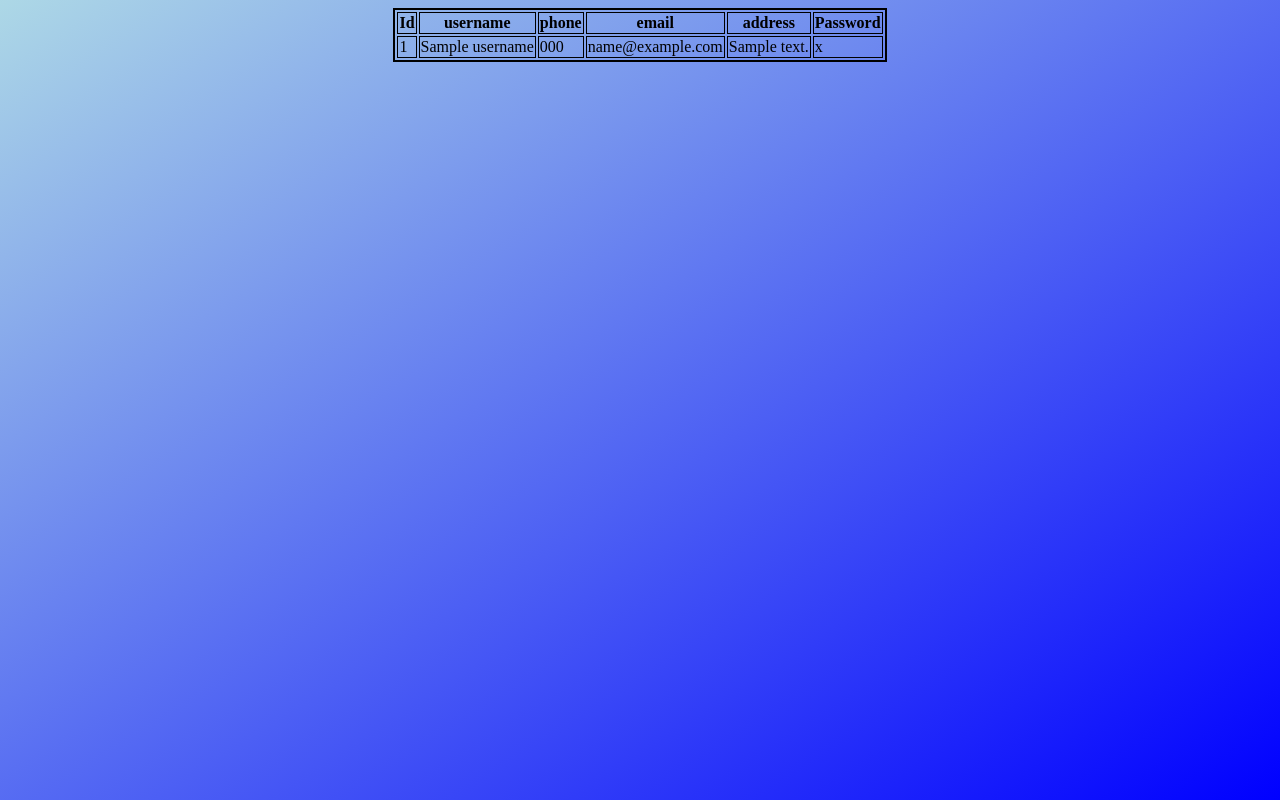
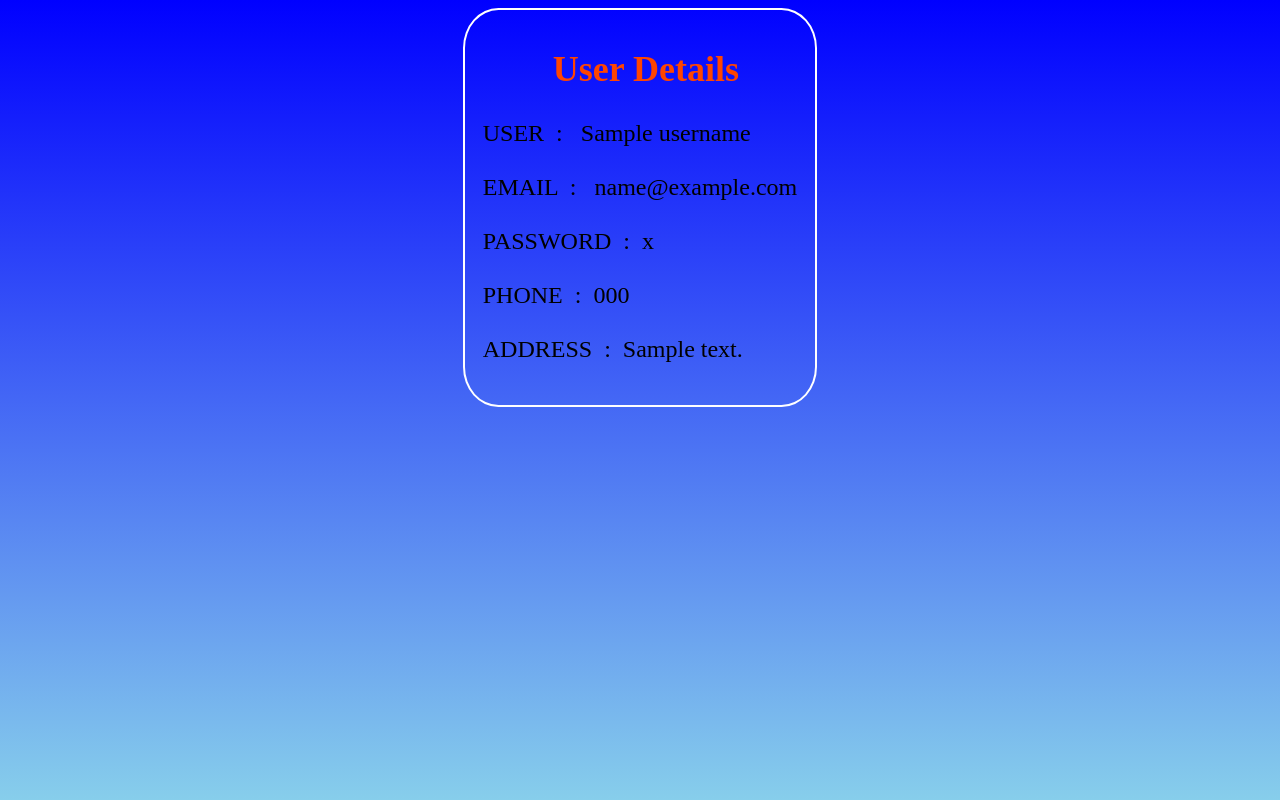
Before and after one commit to VK18R/django_project, a Django app: template Data/templates/test.html in a window 1280 px wide. Run offline with Django 3.2, Linux system fonts and the light colour scheme; the template is opened without the code that fills it: most values are stand-ins (such as "Sample title", 1, 10 or a date in 2020).

Commit message:
Update test.html
The table format is over rided

```diff
--- a/Data/templates/test.html
+++ b/Data/templates/test.html
@@ -1,48 +1,46 @@
 <!DOCTYPE html>
 <html lang="en">
 <head>
-    <style>
-        html{
-            background-image: linear-gradient(to right bottom,lightblue,blue);
-            background-repeat: no-repeat;
-            background-size: cover;
-            width: 100%;
-            height: 100%;
-        }
-    </style>
     <meta charset="UTF-8">
     <meta name="viewport" content="width=device-width, initial-scale=1.0">
     <title>Document</title>
 </head>
 <body>
     <style>
-        td,th{
-            border: 1px solid black;
+        html{
+            background-image: repeating-linear-gradient(blue,skyblue);
+            background-size: cover;
+            width: 100%;
+            height: 100%;
+        }
+        h2{
+            padding-left:70px;
+            color: orangered;
+        }
+        fieldset{
+            background-color: transparent;
+            border: 2px solid white;
+            border-style: double;
+            width:fit-content;
+            height:fit-content;
+            text-align: left;
+            font-size: x-large;
+            border-radius: 10%;
+            color:black;
+            position: relative;
         }
     </style>
     <center>
-        <div>
-            <table style="border: 2px solid black;">
-                <tr>
-                    <th>Id</th>
-                    <th>username</th>
-                    <th>phone</th>
-                    <th>email</th>
-                    <th>address</th>
-                    <th>Password</th>
-                </tr>
-                {%for x in username %}
-                <tr>
-                    <td>{{x.id}}</td>
-                    <td>{{x.name}}</td>
-                    <td>{{x.phone}}</td>
-                    <td>{{x.email}}</td>
-                    <td>{{x.address}}</td>
-                    <td>{{x.password}}</td>
-                </tr>
-                {%endfor%}
-            </table>
-        </div>
+        {% for x in username %}
+        <fieldset>
+            <h2>User Details</h2>
+            USER &nbsp;:&nbsp;&nbsp; {{x.name}}<br><br>
+            EMAIL &nbsp;: &nbsp;&nbsp;{{x.email}} <br><br>
+            PASSWORD &nbsp;:&nbsp;&nbsp;{{x.password}} <br><br>
+            PHONE &nbsp;:&nbsp;&nbsp;{{x.phone}} <br><br>
+            ADDRESS &nbsp;:&nbsp;&nbsp;{{x.address}} <br><br>
+        </fieldset>
+        {%endfor%}
     </center>
 </body>
 </html>
```
